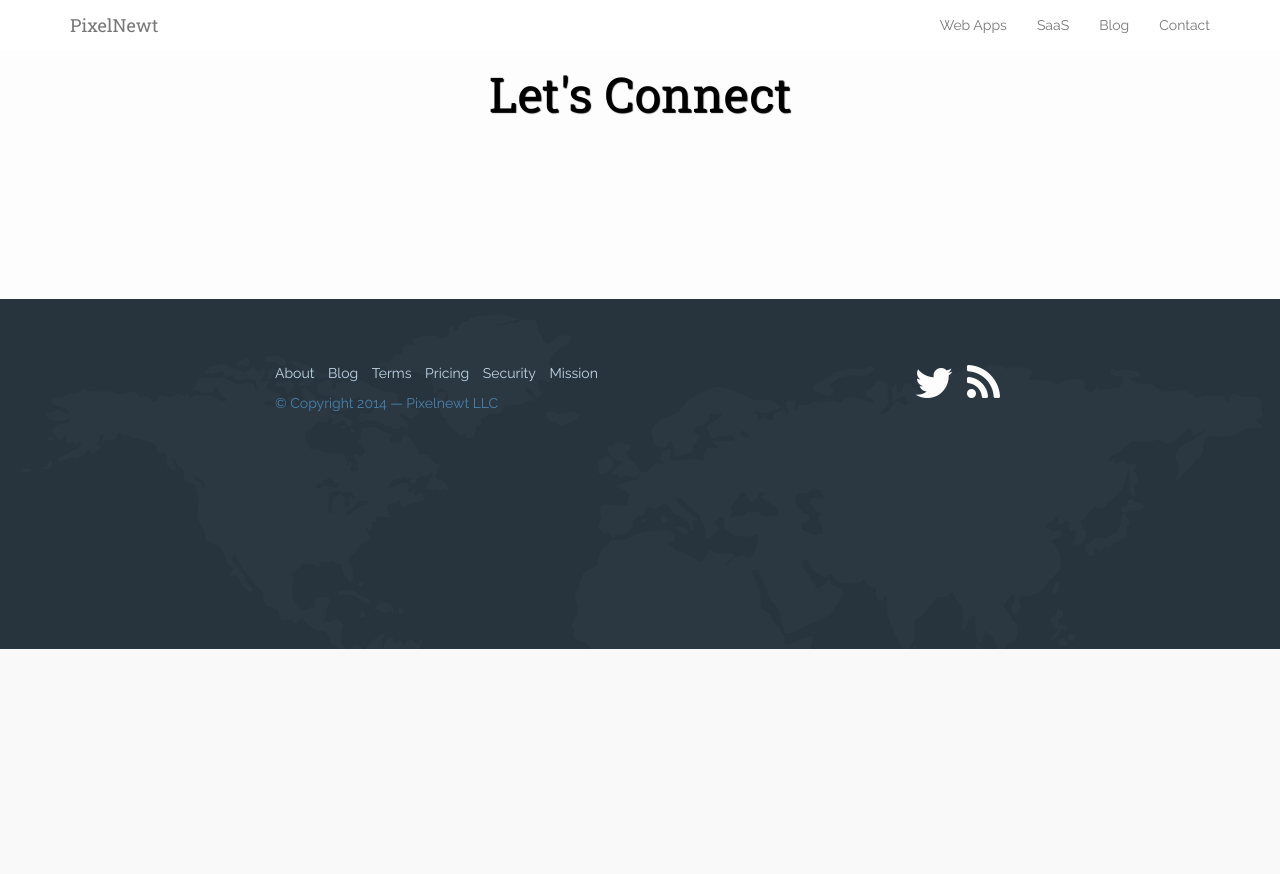
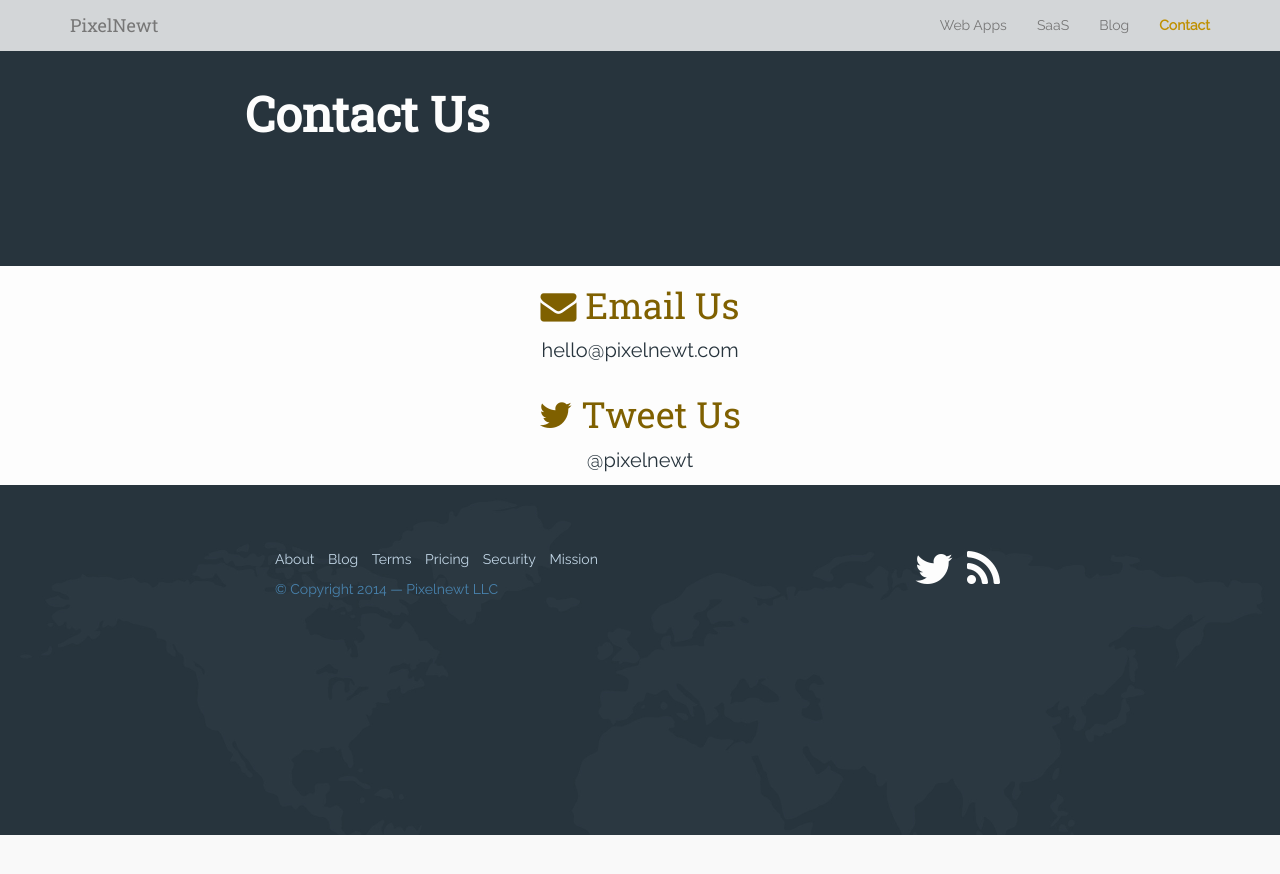
Before and after one commit to PixelNewt/pixelnewt.github.io, a Jekyll site: the page built from contact/index.html, in a window 1280 px wide. Shown: the top 874 px of the page. Built offline with Jekyll 4.4.1, drawn with Linux system fonts in a browser that asks for light colours.

Commit message:
Cleaned up the contact layout.

```diff
--- a/contact/index.html
+++ b/contact/index.html
@@ -1,18 +1,19 @@
 ---
 layout: page
 title: Contact
-meta: contact email phone address
+header: "Contact Us"
+active: contact
+meta: "contact email phone address"
 ---
 
+<section id="email" class="palette background-bright">
+<div id="email-banner">
 
-<section id="contact" class="palette background-bright">
-<div id="contact-banner">
-
-    <div class="container container-large-padding">
+    <div class="container">
     <div class="row">
 
-        <h2 class="text-center text-shadow-black">Let's Connect</h2>
-        <h4 class="text-center">
+        <h3 class="text-center text-dark-yellow"><i class="fa fa3x fa-envelope"></i> Email Us</h3>
+        <p class="text-center">
             <script>document.write('<'+'a'+' '+'h'+'r'+'e'+'f'+'='+"'"+'m'+'a'+'i'+'l'+'t'+'o'+'&'+'#'+'5'+'8'+';'+'h'+'&'+'#'+'1'+'0'+
             '1'+';'+'&'+'#'+'3'+'7'+';'+'&'+'#'+'5'+'4'+';'+'C'+'&'+'#'+'3'+'7'+';'+'&'+'#'+'5'+'4'+';'+'C'+'&'+
             '#'+'3'+'7'+';'+'6'+'&'+'#'+'7'+'0'+';'+'&'+'#'+'6'+'4'+';'+'p'+'i'+'x'+'e'+'%'+'6'+'C'+'&'+'#'+'1'+
@@ -20,10 +21,56 @@ meta: contact email phone address
             'l'+'o'+'&'+'#'+'6'+'4'+';'+'p'+'&'+'#'+'1'+'0'+'5'+';'+'&'+'#'+'1'+'2'+'0'+';'+'e'+'&'+'#'+'1'+'0'+
             '8'+';'+'n'+'e'+'w'+'&'+'#'+'1'+'1'+'6'+';'+'&'+'#'+'4'+'6'+';'+'c'+'&'+'#'+'1'+'1'+'1'+';'+'m'+'<'+
             '/'+'a'+'>');</script>
-        </h4>
+        </p>
 
     </div><!-- /.row -->
     </div><!-- /.container -->
 
-</div><!-- /#contact-banner -->
-</section>
+</div><!-- /#email-banner -->
+</section><!-- /#email -->
+
+
+{% for socialLink in site.data.social %}
+{% if socialLink.title == 'Twitter'  %}
+
+<section id="twitter" class="palette background-bright">
+<div id="twitter-banner">
+
+    <div class="container">
+    <div class="row">
+
+        <h3 class="text-center text-dark-yellow"><i class="{{ socialLink.icon }}" title="{{ socialLink.title }}"></i> Tweet Us </h3>
+        <p class="text-center">
+            <a href="{{ socialLink.url }}" target="_blank">@{{ site.baseuser }}</a>
+        </p>
+
+    </div><!-- /.row -->
+    </div><!-- /.container -->
+
+</div><!-- /#twitter-banner -->
+</section><!-- /#twitter -->
+{% endif %}
+{% endfor %}
+
+
+{% for socialLink in site.data.social %}
+{% if socialLink.title == 'GooglePlus'  %}
+
+<section id="googleplus" class="palette background-bright">
+<div id="googleplus-banner">
+
+    <div class="container">
+    <div class="row">
+
+        <h3 class="text-center text-dark-yellow"><i class="{{ socialLink.icon }}" title="{{ socialLink.title }}"></i> Let's Hangout</h3>
+        <p class="text-center">
+            <a href="{{ socialLink.url }}" target="_blank">+{{ site.baseuser }}</a>
+        </p>
+
+    </div><!-- /.row -->
+    </div><!-- /.container -->
+
+</div><!-- /#googleplus-banner -->
+</section><!-- /#googleplus -->
+{% endif %}
+{% endfor %}
```
